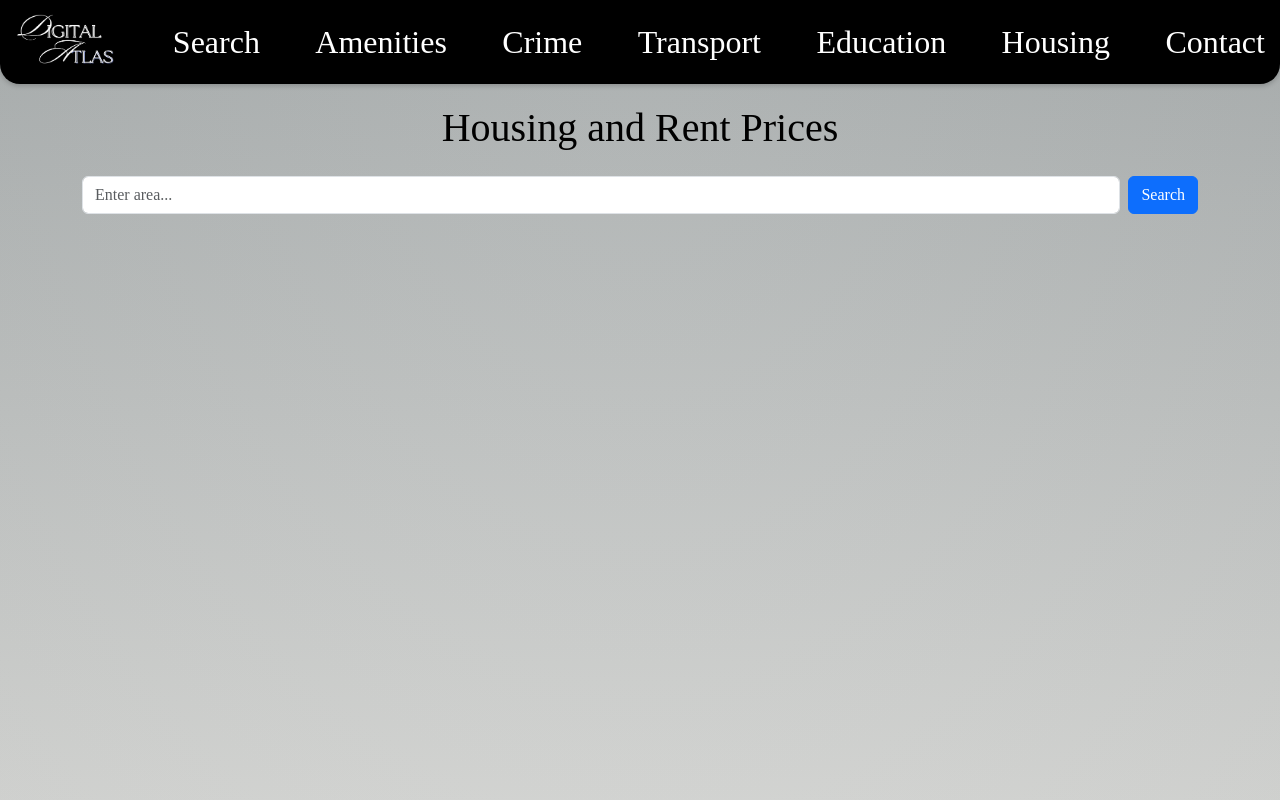
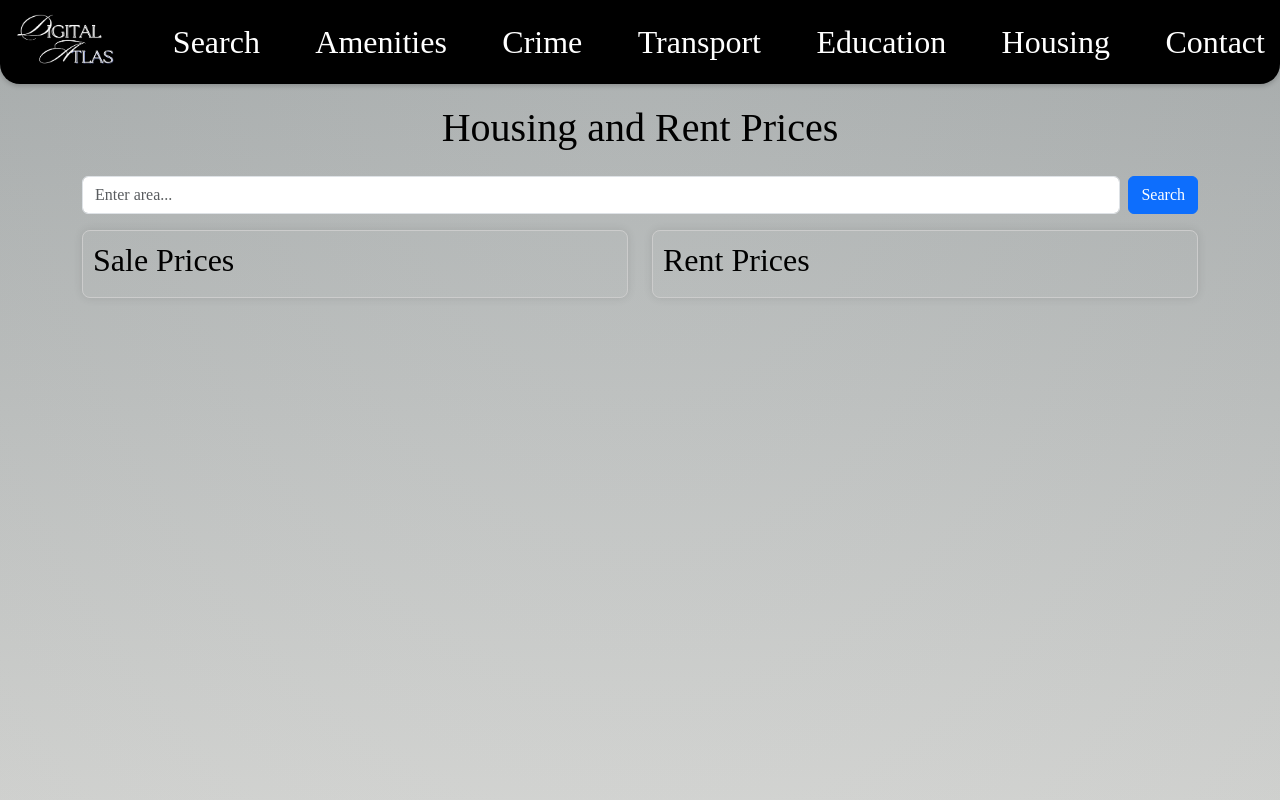
Before and after one commit to jade211/Digital-Atlas, a React (Create React App) app in the folder code/frontend/atlas/: page /housenav in a window 1280 px wide. Shown: the top 800 px of the page. Built offline with nearby package versions, Linux system fonts and the light colour scheme; the HTML template or start-up script is replaced by a standard one.

Commit message:
separated rent and sale prices and styled house-navbar.jsx

```diff
--- a/code/frontend/atlas/src/App.css
+++ b/code/frontend/atlas/src/App.css
@@ -222,7 +222,7 @@ footer {
   gap: 20px;
 }
 
-.amenities-section, .school-info, .transport-info {
+.amenities-section, .school-info, .transport-info, .house-info {
   border: 1px solid #ccc;
   padding: 10px;
   border-radius: 8px;
--- a/code/frontend/atlas/src/components/house-navbar.jsx
+++ b/code/frontend/atlas/src/components/house-navbar.jsx
@@ -3698,8 +3698,38 @@ const HouseNav = () => {
   };
 
   return (
+    // <>
+    // <div className="container" style={{ minHeight: '100vh', paddingTop: '20px', fontSize: '25px'}}>
+    //   <h1 className="text-center mb-4">Housing and Rent Prices</h1>
+    //   <div className="mb-3 d-flex justify-content-center">
+    //     <input
+    //       type="text"
+    //       className="form-control me-2"
+    //       placeholder="Enter area..."
+    //       value={areaInput}
+    //       onChange={(e) => setAreaInput(e.target.value)}
+    //     />
+    //     <button className="btn btn-primary" onClick={handleSearch}>Search</button>
+    //     </div>
+    //     <div className='row flex-grow-1'>
+    //       <div className='col-md-6 d-flex'>
+    //         <div className='section-container flex-grow-1'>
+    //           <div className='house-info'>
+    //             <h2>Prices</h2>
+    //           {result}
+    //           <div className="mt-3" style={{ font: 'Lobster', fontSize: '27px'}}>
+    //             <pre>{formattedData}</pre>
+    //           </div>
+    //           </div>
+    //         </div>
+    //       </div>
+    //     </div>
+    // </div>
+    // <Footer />
+    // </>
+
     <>
-    <div className="container" style={{ minHeight: '100vh', paddingTop: '20px'}}>
+    <div className="container" style={{ minHeight: '100vh', paddingTop: '20px', fontSize: '25px'}}>
       <h1 className="text-center mb-4">Housing and Rent Prices</h1>
       <div className="mb-3 d-flex justify-content-center">
         <input
@@ -3710,11 +3740,32 @@ const HouseNav = () => {
           onChange={(e) => setAreaInput(e.target.value)}
         />
         <button className="btn btn-primary" onClick={handleSearch}>Search</button>
-      </div>
-      {result}
-      <div className="mt-3">
-        <pre>{formattedData}</pre>
-      </div>
+        </div>
+        <div className='row flex-grow-1'>
+          <div className='col-md-6 d-flex'>
+            <div className='section-container flex-grow-1'>
+              <div className='house-info'>
+                <h2>Sale Prices</h2>
+              {result}
+              </div>
+            </div>
+          </div>
+
+          <div className='col-md-6'>
+            <div className='section-container flex-grow-1'>
+              <div className='house-info'style={{ font: 'Lobster', fontSize: '27px'}}>
+              <h2>Rent Prices</h2>
+              {searchTerm && (
+              <div className="mt-3">
+                <h3>Year: 2023</h3>
+                <h3>Area: {searchTerm.toLowerCase().split(' ').map(word => word.charAt(0).toUpperCase() + word.slice(1)).join(' ')}</h3>
+                <pre>{formattedData}</pre>
+              </div>
+            )}
+              </div>
+            </div>
+          </div>
+        </div>
     </div>
     <Footer />
     </>
```
